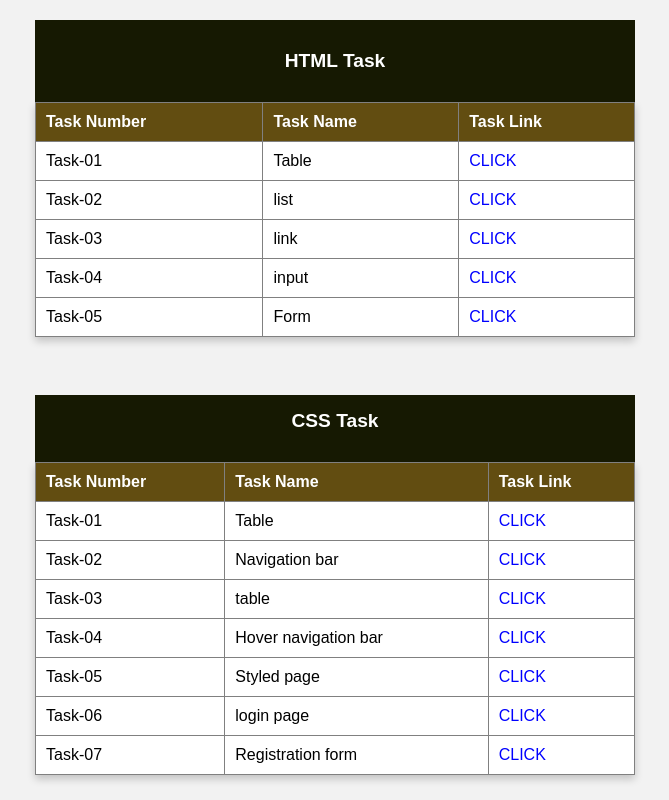
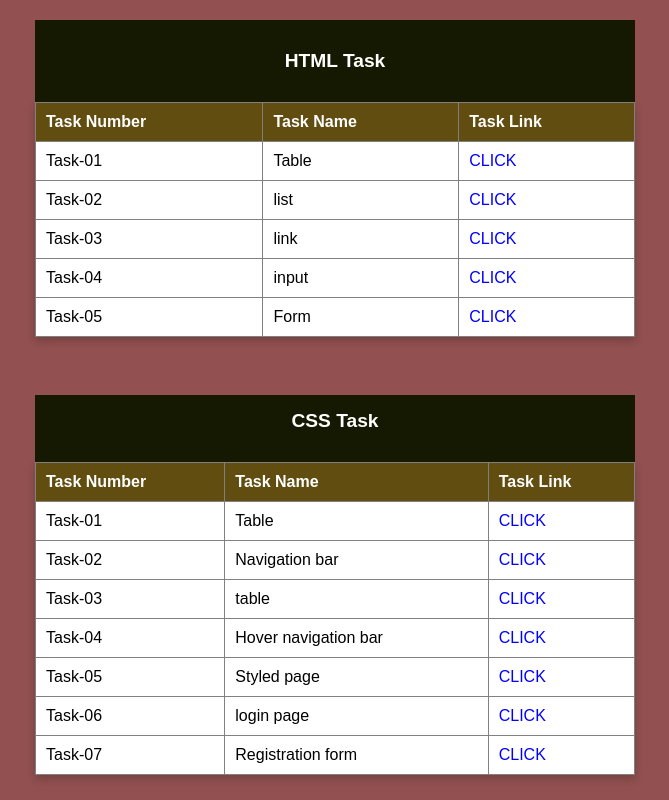
Before and after one commit to nishanth9491/mern, a plain HTML site: page index.html in a window 1280 px wide. Shown: the whole page, without its empty margins (305-974 px from the left). Drawn offline with Linux system fonts and the light colour scheme.

Commit message:
Update index.html

```diff
--- a/index.html
+++ b/index.html
@@ -9,7 +9,7 @@
 
       body {
         font-family: Arial, sans-serif;
-        background-color: #f2f2f2;
+        background-color: #925050;
         margin: 0;
         padding: 0;
       }
```
